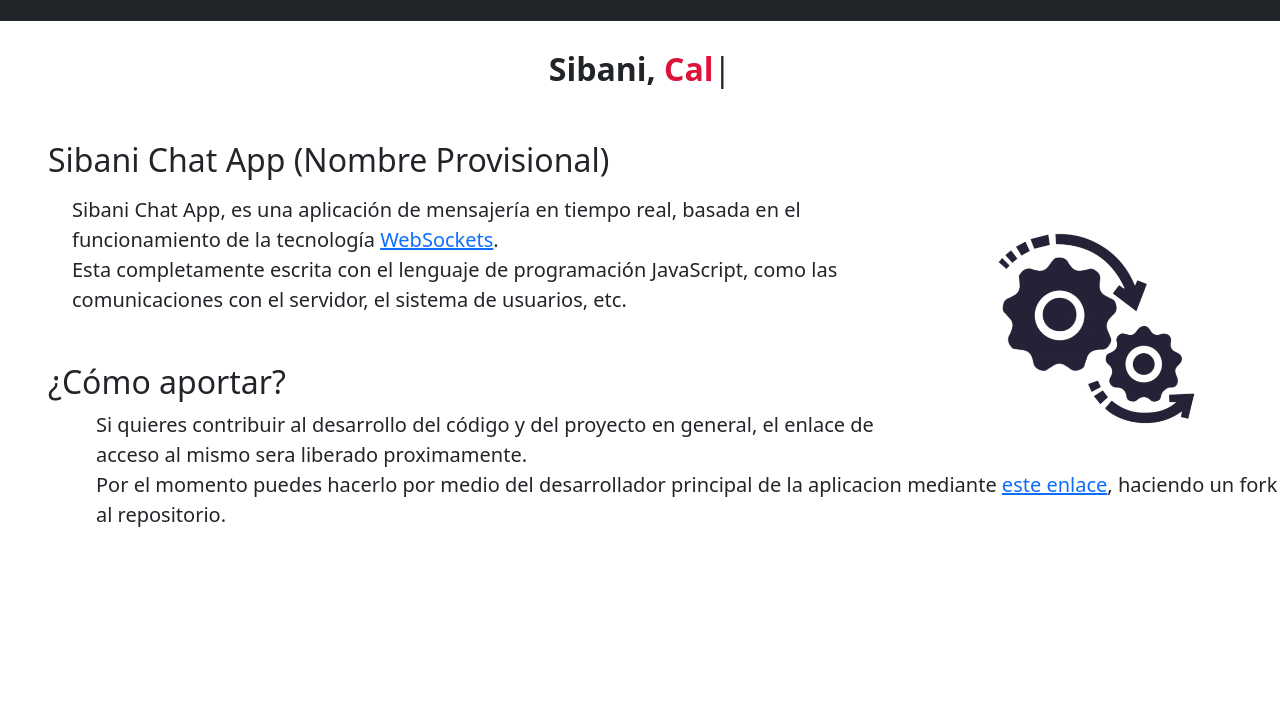
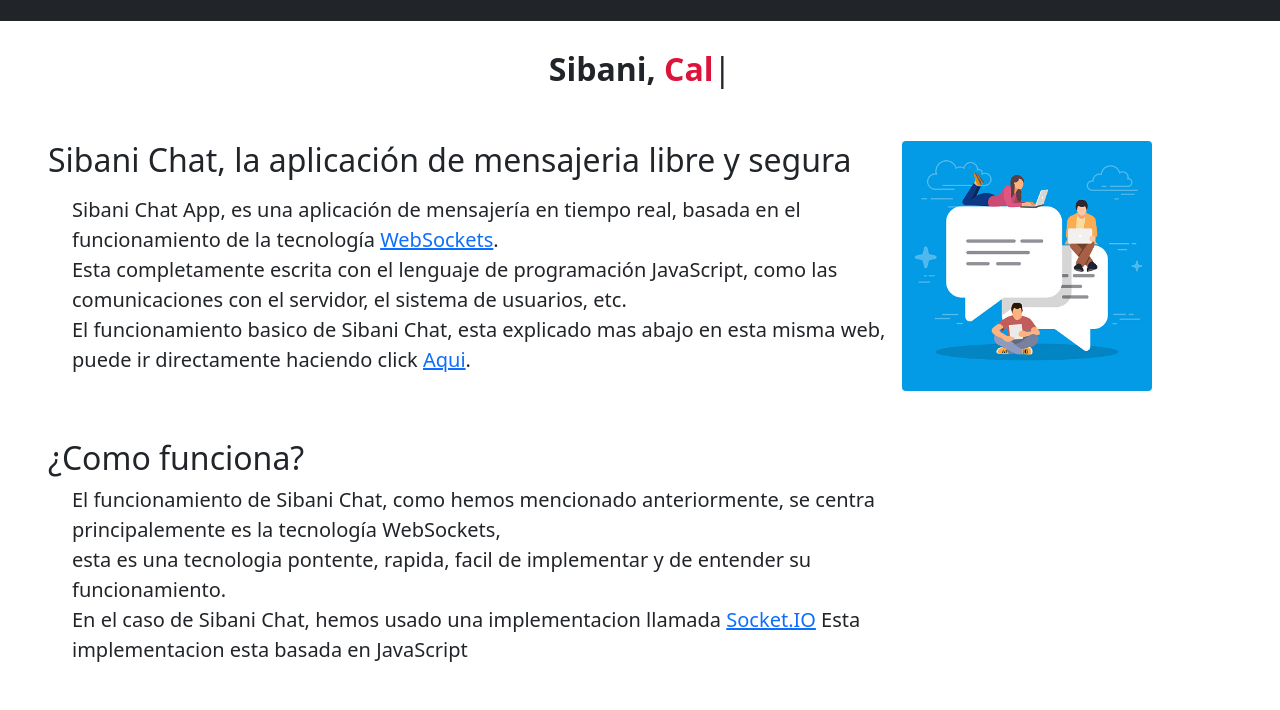
Before and after one commit to Raxabi/proyexto, a plain HTML site: page products/sibaniapp.html in a window 1280 px wide. Shown: the part 67-777 px from the top of the page. Drawn offline with Linux system fonts and the light colour scheme.

Commit message:
Edit: animation on some files have changed, it were very intense, adding animations on Sibani Chat Page

```diff
--- /dev/null
+++ b/JavaScript/fadein.js
@@ -0,0 +1,12 @@
+/* Animacion del principio de la página */
+
+const mensajeria = document.getElementById("fdivsectionApp");
+const funcionamiento = document.getElementById("sdivsectionFunctionApp");
+
+window.addEventListener('load', () => {
+    mensajeria.style.animation = "fade 2s ease-out";
+});
+
+/* window.addEventListener('load', () => {
+    $(funcionamiento).fadeIn(777);
+}); */
--- a/css/index.css
+++ b/css/index.css
@@ -25,6 +25,27 @@
 
 /* Sibani Chat CSS Styles */
 
+#fdivsectionApp {
+  height: 250px;
+}
+
+#farticleApp {
+  margin-top: 500px;
+}
+
+#mensajeria {
+  margin-right: 10%;
+  margin-bottom: 70%;
+}
+
+/* Animacion FadeIn / Aparicion */
+
+@keyframes fade{
+  0% {
+    transform: translate(150%);
+  }
+}
+
 /* Keyboard Styles */
 
 #keyboardid {
--- a/products/sibaniapp.html
+++ b/products/sibaniapp.html
@@ -68,14 +68,32 @@
         <div id="comtitle" class="mt-4">
             <p class="fs-2"><strong id="preWrite">Sibani, </strong><span id="autoWrite"></span></p>
         </div>
-        <section id="fsectionApp" class="ms-5 mt-5">
-            <h2>Sibani Chat App (Nombre Provisional)</h2>
-            <img src="../images/funcionamiento.png" class="float-end" width="350px" alt="engranajes, funcionamiento, programa, aplicacion web, aplicacion, aplicacion">
-            <article class="mt-3 ms-4 fs-5">
-                Sibani Chat App, es una aplicación de mensajería en tiempo real, basada en el funcionamiento de la tecnología <a target="_black" href="https://developer.mozilla.org/es/docs/Web/API/WebSockets_API">WebSockets</a>.<br>
-                Esta completamente escrita con el lenguaje de programación JavaScript, como las comunicaciones con el servidor, el sistema de usuarios, etc.
-            </article>
-        </section>
+        <!-- Presentación -->
+        <div id="fdivsectionApp">
+            <img src="../images/mensajeria.jpg" id="mensajeria" class="rounded float-end" width="250px" alt="mensajeria, chat, aplicacion, comunicación">
+            <section id="fsectionApp" class="ms-5 mt-5">
+                <h2>Sibani Chat, la aplicación de mensajeria libre y segura</h2>
+                <!-- <img src="../images/funcionamiento.png" id="fnApp" class="mb-5" width="290px" alt="engranajes, funcionamiento, programa, aplicacion web, aplicacion, aplicacion"> -->
+                <article id="farticleApp" class="mt-3 ms-4 fs-5">
+                    Sibani Chat App, es una aplicación de mensajería en tiempo real, basada en el funcionamiento de la tecnología <a target="_black" href="https://developer.mozilla.org/es/docs/Web/API/WebSockets_API">WebSockets</a>.<br>
+                    Esta completamente escrita con el lenguaje de programación JavaScript, como las comunicaciones con el servidor, el sistema de usuarios, etc.<br>
+                    El funcionamiento basico de Sibani Chat, esta explicado mas abajo en esta misma web, puede ir directamente haciendo click <a href="#ssectionFunctionApp">Aqui</a>.
+                </article>
+            </section>
+        </div>
+        <!-- Funcionamiento -->
+        <div id="sdivsectionFunctionApp">
+            <section id="ssectionFunctionApp" class="ms-5 mt-5">
+                <h2>¿Como funciona?</h2>
+                <article id="sarticleFucntionApp" class="ms-4 fs-5">
+                    El funcionamiento de Sibani Chat, como hemos mencionado anteriormente, se centra principalemente es la tecnología WebSockets,<br>
+                    esta es una tecnologia pontente, rapida, facil de implementar y de entender su funcionamiento.<br>
+                    En el caso de Sibani Chat, hemos usado una implementacion llamada <a href="https://socket.io/">Socket.IO</a>
+                    Esta implementacion esta basada en JavaScript<br>
+                </article>
+            </section>
+        </div>
+        <!-- Aportaciones -->
         <section class="ms-5 mt-5">
             <h2>¿Cómo aportar?</h2>
             <!-- <img src="../images/carpeta-de-dibujos-creatividad.jpg" class="float-start" width="230px" alt="aportar, ideas"> -->
@@ -90,6 +108,7 @@
     <script src="../JavaScript/lib/typed.js@2.0.12.js"></script>
     <!-- <script src="../JavaScript/lib/gsap.min.js"></script> -->
     <script src="../JavaScript/lib/jquery-3.6.0.min.js"></script>
+    <script src="../JavaScript/fadein.js"></script>
     <!-- <script src="../JavaScript/animation.js"></script> -->
     <script src="../JavaScript/index.js"></script>
     <script src="../JavaScript/loader.js"></script>
```
Also changed, not shown: about.html (+5 -3 lines), index.html (+2 -2 lines), solutions/hosting.html (+5 -1 lines), images/abstract-wallpaper-en-newwallpaperdownload.com_.-fondo-de-pantalla-4k-ultra-hd-abstractos-scaled.jpg (added), images/mensajeria.jpg (added), readme.md.
